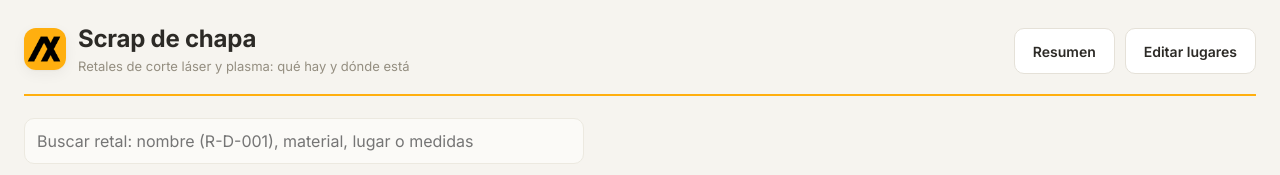
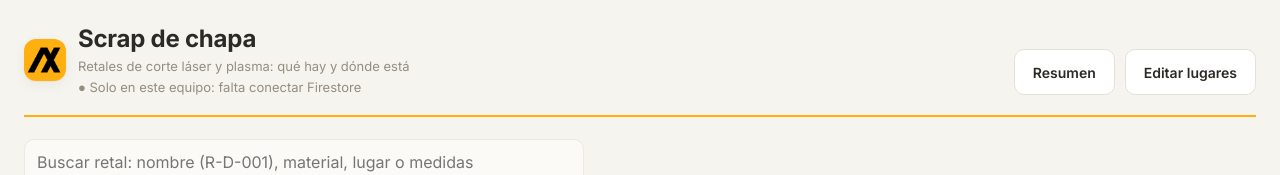
Before and after one commit to epaganini-pixel/Inventario-Chapa, a plain HTML site: page index.html in a window 1280 px wide. Shown: the top 175 px of the page. Drawn offline with Linux system fonts and the light colour scheme; a script that the page names is missing.

Commit message:
Update index.html

```diff
--- a/index.html
+++ b/index.html
@@ -15,6 +15,7 @@
       <div class="title-block">
         <h1>Scrap de chapa</h1>
         <div class="sub">Retales de corte láser y plasma: qué hay y dónde está</div>
+        <div class="sub"><span id="modo" class="pill"></span></div>
       </div>
     </div>
     <div class="hbtns"><button id="bResumen">Resumen</button><button id="bZona">Editar lugares</button></div>
```
